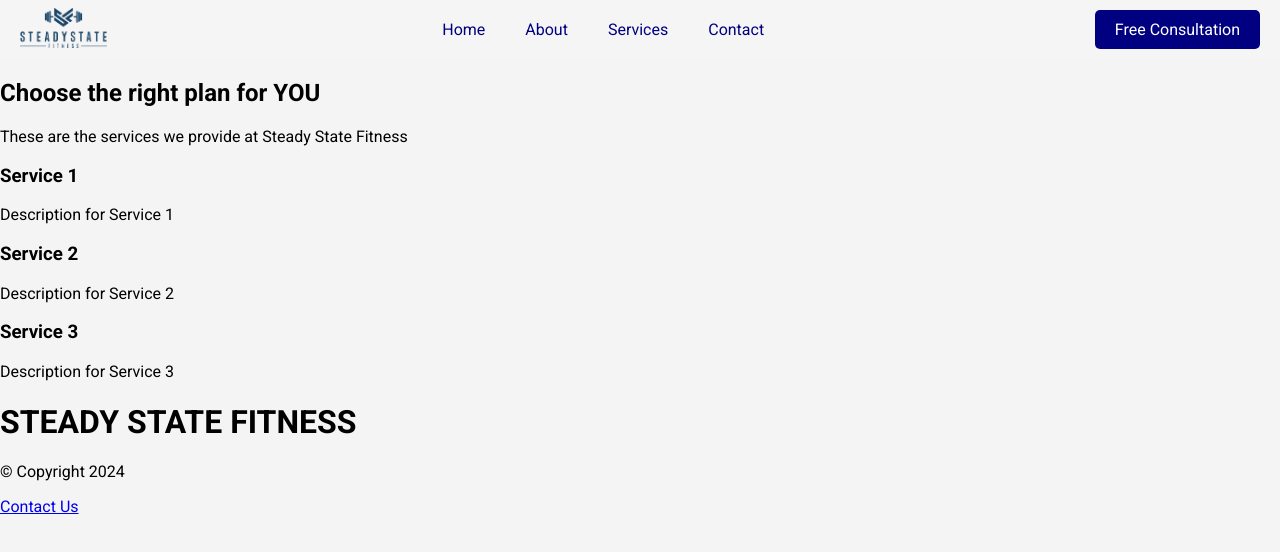
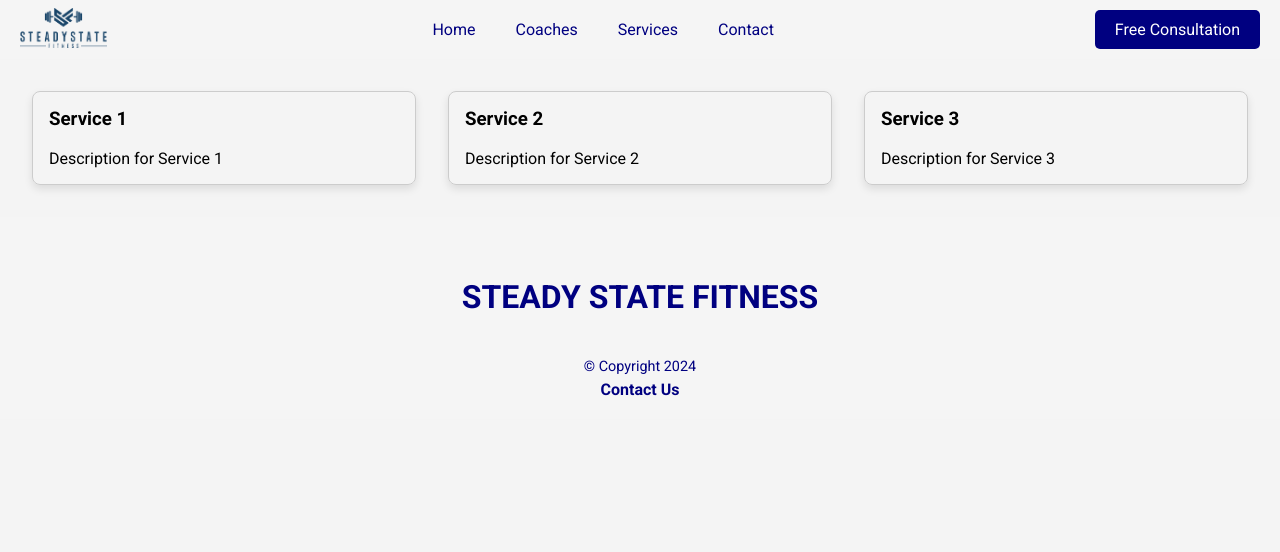
Before and after one commit to Dmedi99/fitness-coach-website-project, a React (Vite) app: page /services in a window 1280 px wide. Shown: the top 552 px of the page. Built offline with nearby package versions, Linux system fonts and the light colour scheme.

Commit message:
added styling and and intro section and services section in the home page

```diff
--- /dev/null
+++ b/src/components/Footer.css
@@ -0,0 +1,27 @@
+.footer {
+    background-color:whitesmoke;
+    color: #000080;
+    text-align: center;
+    padding: 20px;
+    max-width: 100%;
+}
+
+.footer header {
+    font-size: 1.5em;
+    margin: 0;
+}
+
+.footer .copyright {
+    margin: 5px 0;
+    font-size: 0.9em;
+}
+
+.footer a {
+    color: #000080;
+    text-decoration: none;
+    font-weight: bold;
+}
+
+.footer a:hover {
+    text-decoration: underline;
+}
--- a/src/components/Footer.jsx
+++ b/src/components/Footer.jsx
@@ -1,5 +1,6 @@
 import React from "react";
 import { Link } from "react-router-dom";
+import './Footer.css';
 
 
 function Footer() {
--- a/src/components/NavBar.jsx
+++ b/src/components/NavBar.jsx
@@ -37,7 +37,7 @@
           <Link to="/" className='navbar-link' onClick={() => setIsOpen(false)}>Home</Link>
         </li>
         <li className='navbar-item'>
-          <Link to="/about" className='navbar-link' onClick={() => setIsOpen(false)}>About</Link>
+          <Link to="/about" className='navbar-link' onClick={() => setIsOpen(false)}>Coaches</Link>
         </li>
         <li className='navbar-item'>
           <Link to='/services' className='navbar-link' onClick={() => setIsOpen(false)}>Services</Link>
--- /dev/null
+++ b/src/components/ServiceCard.css
@@ -0,0 +1,22 @@
+.service-card {
+    border: 1px solid #ccc;
+    border-radius: 8px;
+    padding: 16px;
+    margin: 16px;
+    flex: 1;
+    min-width: 250px;
+    box-shadow: 0 4px 8px rgba(0, 0, 0, 0.1);
+    transition: transform 0.2s;
+  }
+
+  .service-card:hover {
+    transform: translateY(-10px);
+  }
+
+  .service-card h3 {
+    margin-top: 0;
+  }
+
+  .service-card p {
+    margin: 0;
+  }
--- a/src/components/ServiceCard.jsx
+++ b/src/components/ServiceCard.jsx
@@ -1,25 +1,13 @@
-import React from "react";
-import { useState } from "react";
-
+import React from 'react';
+import './ServiceCard.css'; // Make sure to import the CSS file for styling
 
 function ServiceCard({ name, description }) {
-  const [isFlipped, setIsFlipped] = useState(false);
-
-  const handleClick = () => {
-    setIsFlipped(!isFlipped);
-  };
-
   return (
-    <div className={`service-card ${isFlipped ? 'flipped' : ''}`} onClick={handleClick}>
-      <div className='front'>
-        <h3>{name}</h3>
-      </div>
-      <div className='back'>
-        <p>{description}</p>
-      </div>
+    <div className="service-card">
+      <h3>{name}</h3>
+      <p>{description}</p>
     </div>
   );
 }
 
-
-  export default ServiceCard;
+export default ServiceCard;
--- a/src/pages/About.jsx
+++ b/src/pages/About.jsx
@@ -8,6 +8,12 @@
         <h2 className='title'>About Page</h2>
         <p className='paragraph'>Learn more about our company.</p>
       </div>
+      <div className='coach-1'>
+
+      </div>
+      <div className='coach-2'>
+      </div>
+
     </>
   );
 };
--- a/src/pages/Contact.jsx
+++ b/src/pages/Contact.jsx
@@ -6,9 +6,8 @@
   return (
     <>
       <div className='sub-header'>
-        <h2 className='title'>Let's Connect</h2>
-        <p className='paragraph'>Let's connect to get your journey started.</p>
-        <h3 className='form-title'>Message:</h3>
+        <h2>Let's Connect</h2>
+        <p>Let's connect to get your journey started.</p>
       </div>
       <EmailForm />
     </>
--- a/src/pages/Home.css
+++ b/src/pages/Home.css
@@ -1,7 +1,7 @@
 .hero-image {
     background-image: url('https://images.unsplash.com/photo-1517838277536-f5f99be501cd?q=80&w=1470&auto=format&fit=crop&ixlib=rb-4.0.3&ixid=M3wxMjA3fDB8MHxwaG90by1wYWdlfHx8fGVufDB8fHx8fA%3D%3D');
     max-width: 100%;
-    max-height: auto;
+    max-height: 100%;
     background-position: center;
     background-repeat: no-repeat;
     background-size: cover;
@@ -9,6 +9,7 @@
     display: flex;
     align-items: center;
     justify-content: flex-start;
+    padding-bottom: 120px;
   }
 
   .hero-text {
@@ -62,3 +63,47 @@
   .get-started:hover {
     background-color:   #0000ff;
   }
+
+
+  .intro-text-wrapper {
+    display: flex;
+    align-items: center;
+    max-width: 100%;
+    background-color: #999999;
+    color: whitesmoke;
+    padding: 30px;
+    margin-top: 30px;
+    margin-bottom: 30px;
+  }
+
+  .intro-image {
+    max-width: 500px;
+    margin-right: 30px;
+    margin-left: 30px;
+    border-radius: 10px;
+    border: #cccccc; border-width: 5px; border-style: solid
+  }
+
+
+  .intro-text-box p {
+    text-align: center;
+    font-size: 20px;
+  }
+
+.intro-text-box h2 {
+  text-align: center;
+  font-size: 60px
+}
+
+@media (max-width: 768px) {
+  .intro-text-wrapper {
+      flex-direction: column;
+      margin-top: 0px;
+      margin-bottom: 0px;
+  }
+
+  .intro-image {
+    margin-bottom: 0px;
+    max-width: 400px;
+  }
+}
--- a/src/pages/Home.jsx
+++ b/src/pages/Home.jsx
@@ -2,6 +2,7 @@
 import React from 'react';
 import { Link } from 'react-router-dom';
 import './Home.css';
+import Services from './Services';
 
 
 
@@ -22,15 +23,18 @@
           </div>
         </div>
       </div>
-      <div className='intro-div'>
-        <h1>Steady State Fitness</h1>
-        <h2> Here we beleive in the power of consistency. Wehter you want to compete in marathons or keep up with your grandkids, we'll get you there through steady and reliable fitness programming</h2>
-        <Link to='/about'>
-          <button className='learn-more'>Learn More</button>
-        </Link>
+      <div className='intro-text-wrapper'>
+        <img className='intro-image' alt='gym equipment' src='https://images.unsplash.com/photo-1583454110551-21f2fa2afe61?q=80&w=1470&auto=format&fit=crop&ixlib=rb-4.0.3&ixid=M3wxMjA3fDB8MHxwaG90by1wYWdlfHx8fGVufDB8fHx8fA%3D%3D'></img>
+        <div className='intro-text-box'>
+        <h2>Steady State Fitness</h2>
+        <p>Here we beleive in the power of consistency. Whether you want to compete in marathons or keep up with your grandkids, we'll get you there through steady and reliable fitness programming</p>
+        </div>
+      </div>
+      <div className='services-wrapper'>
+        <h2>Our Services</h2>
+        <Services />
+      </div>
 
-
-      </div>
     </>
   )
 };
--- /dev/null
+++ b/src/pages/Services.css
@@ -0,0 +1,14 @@
+.services-container {
+    display: flex;
+    flex-wrap: wrap;
+    justify-content: space-between;
+    padding: 16px;
+  }
+
+  /* Responsive styling */
+  @media (max-width: 768px) {
+    .services-container {
+      flex-direction: column;
+      align-items: center;
+    }
+  }
--- a/src/pages/Services.jsx
+++ b/src/pages/Services.jsx
@@ -1,8 +1,8 @@
 import React from "react";
 import ServiceCard from "../components/ServiceCard";
+import './Services.css'; // Make sure to import the CSS file for styling
 
-
-function Services(){
+function Services() {
   const services = [
     { name: 'Service 1', description: 'Description for Service 1' },
     { name: 'Service 2', description: 'Description for Service 2' },
@@ -10,17 +10,11 @@
   ];
 
   return (
-<>
-      <div className='sub-header'>
-        <h2 className='title'>Choose the right plan for YOU</h2>
-        <p className='paragraph'>These are the services we provide at Steady State Fitness</p>
-      </div>
-        <div className='services-list'>
-          {services.map(service => (
-            <ServiceCard key={service.name} name={service.name} description={service.description} />
-          ))}
-        </div>
-</>
+    <div className="services-container">
+      {services.map((service, index) => (
+        <ServiceCard key={index} name={service.name} description={service.description} />
+      ))}
+    </div>
   );
 }
 
```
Also changed, not shown: src/index.css (line endings or trailing spaces).
